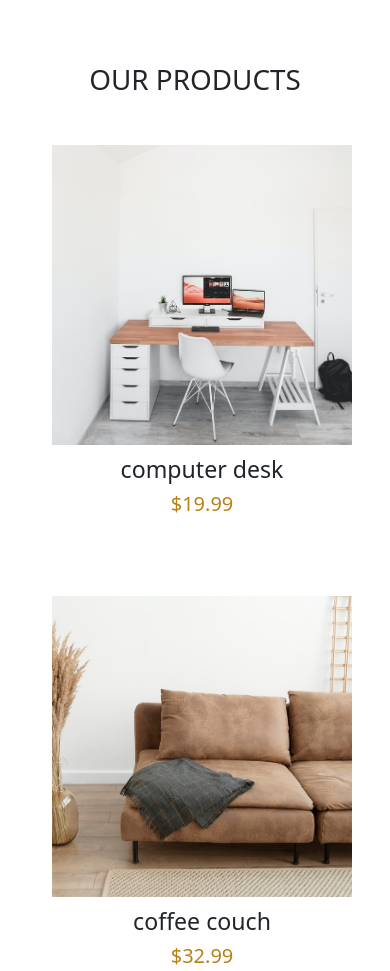
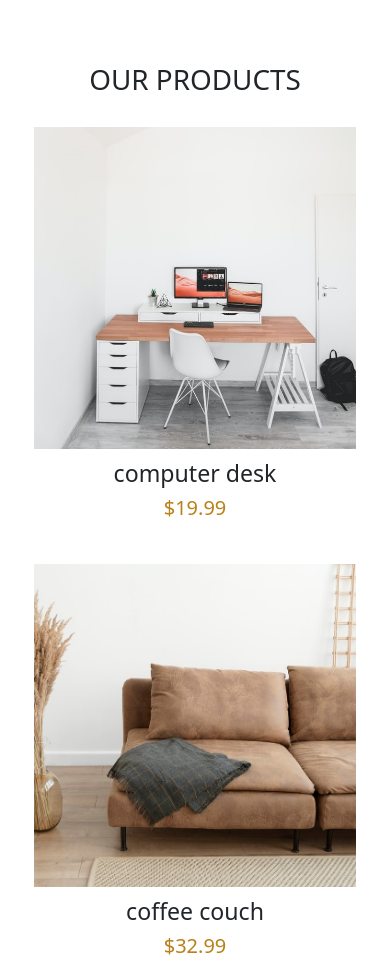
Before and after one commit to jhon-patiu/furniture-store, a plain HTML site: page index.html in a window 390 px wide. Shown: the part 848-1819 px from the top of the page. Drawn offline with nearby package versions, Linux system fonts and the light colour scheme.

Commit message:
fix images sizing

```diff
--- a/main.css
+++ b/main.css
@@ -28,7 +28,7 @@ body {
 
 /* general */
 .container {
-  width: 100%;
+  max-width: 1300px;
 }
 
 #skyline {
@@ -146,8 +146,8 @@ body {
   text-align: center;
 }
 .grid-item img {
-  max-width: 320px;
-  max-height: 320px;
+  width: auto;
+  height: auto;
 }
 .item-name {
   padding-top: 0.5em;
@@ -176,7 +176,7 @@ body {
   left: 0em;
 }
 #cartPlusIcon {
-  font-size: 20px;
+  font-size: 16px;
 }
 
 .img-container:hover {
@@ -323,6 +323,9 @@ footer {
 
 /* media query */
 @media (max-width: 990px) {
+  .container {
+    max-width: 900px;
+  }
   .carousel,
   .slide {
     width: 100% !important;
@@ -367,6 +370,9 @@ footer {
     font-size: 15px;
   }
   @media (max-width: 550px) {
+    .container {
+      max-width: 460px;
+    }
     footer {
       background: none;
     }
@@ -374,6 +380,7 @@ footer {
     .soc-icons {
       font-size: 35px;
       padding-right: 1em;
+      margin: auto;
     }
     .fa-phone {
       font-size: 33px;
@@ -387,9 +394,11 @@ footer {
     #cartIcon {
       padding: 0.25em 0;
     }
-
+    .grid-item {
+      padding: 1em;
+    }
     .grid-item img {
-      max-width: 300px;
+      width: 100%;
     }
 
     .cart {
@@ -412,6 +421,13 @@ footer {
       height: auto;
       font-size: 14px;
     }
+
+    .about-section {
+      margin-top: 5em;
+      padding-top: 1em;
+      border-top: 1px solid var(--accent-clr);
+      border-bottom: 1px solid var(--accent-clr);
+    }
     /* attr */
     .attribution {
       font-size: 15px;
```
